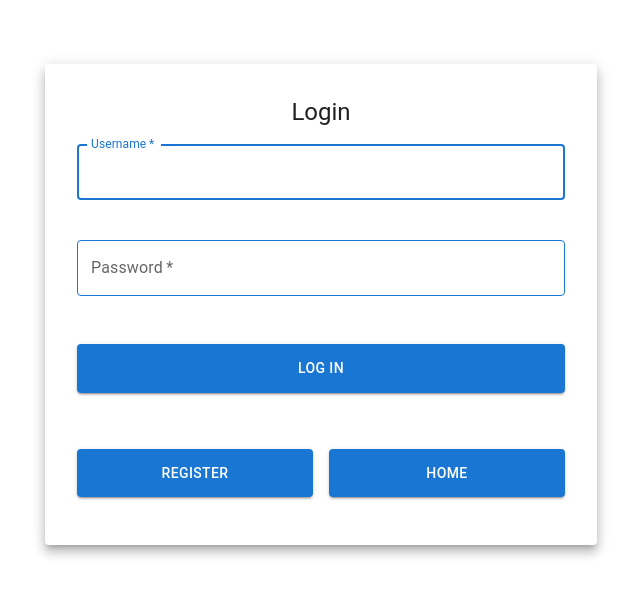
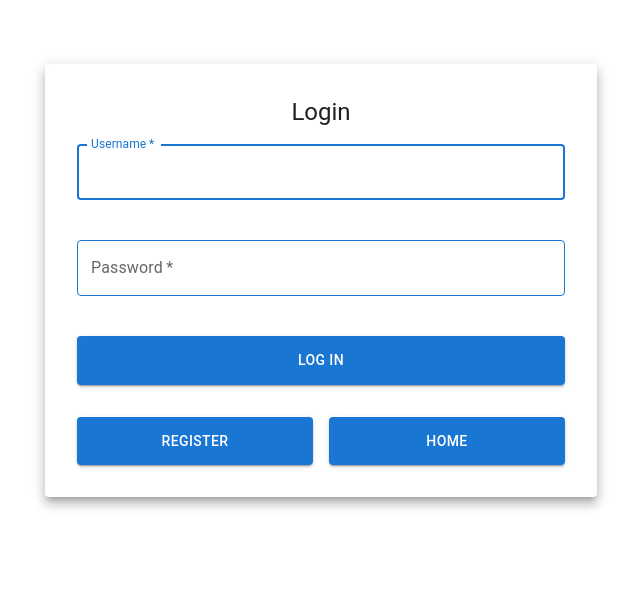
Before and after one commit to gayashan2020/client, a Next.js app: page /login in a window 1280 px wide. Shown: the top 596 px of the page, without its empty margins (319-959 px from the left). Built offline with nearby package versions, Linux system fonts and the light colour scheme.

Commit message:
Update MUI theme in LoginForm and RegisterForm

```diff
--- a/src/components/LoginForm.js
+++ b/src/components/LoginForm.js
@@ -11,54 +11,9 @@ import {
   Container,
   Typography,
 } from "@mui/material";
-import { createTheme, ThemeProvider } from "@mui/material/styles";
+import { ThemeProvider } from "@mui/material/styles";
 import Cookies from "js-cookie";
-
-const theme = createTheme({
-  palette: {
-    primary: {
-      main: "#1976d2", // This is the color you want for the button and the focus
-    },
-  },
-  components: {
-    MuiTextField: {
-      styleOverrides: {
-        root: {
-          "& .MuiOutlinedInput-root": {
-            "& fieldset": {
-              borderColor: "#1976d2", // This is to change the border color
-            },
-            "&:hover fieldset": {
-              borderColor: "#1976d2", // This is to change the border color on hover
-            },
-            "&.Mui-focused fieldset": {
-              borderColor: "#1976d2", // This is to change the border color on focus
-            },
-          },
-        },
-      },
-    },
-    MuiButton: {
-      styleOverrides: {
-        root: {
-          margin: "24px 0 16px", // Replace theme.spacing(3, 0, 2) with the equivalent pixel values
-          backgroundColor: "#1976d2",
-          "&:hover": {
-            backgroundColor: "#115293",
-          },
-        },
-      },
-    },
-    typography: {
-      fontFamily: '"Roboto", "Helvetica", "Arial", sans-serif',
-      fontSize: 14,
-      fontWeightLight: 300,
-      fontWeightRegular: 400,
-      fontWeightMedium: 500,
-      fontWeightBold: 700,
-    },
-  },
-});
+import theme from "@/styles/theme";
 
 export default function LoginForm() {
   const [email, setEmail] = useState("");
--- /dev/null
+++ b/src/styles/theme.js
@@ -0,0 +1,57 @@
+import { createTheme } from '@mui/material/styles';
+
+const theme = createTheme({
+  palette: {
+    primary: {
+      main: "#1976d2", // Color for the LoginForm button and focus
+    },
+    secondary: {
+      main: "#4a4a4a", // Color for the RegisterForm
+    },
+    background: {
+      default: "#e7e7e7", // Light gray background
+    },
+  },
+  components: {
+    MuiTextField: {
+      styleOverrides: {
+        root: {
+          backgroundColor: "#fff", // White background for textfields
+          borderRadius: "4px", // Rounded corners for textfields
+          "& .MuiOutlinedInput-root": {
+            "& fieldset": {
+              borderColor: "#1976d2", // Border color for LoginForm
+            },
+            "&:hover fieldset": {
+              borderColor: "#1976d2", // Border color on hover for LoginForm
+            },
+            "&.Mui-focused fieldset": {
+              borderColor: "#1976d2", // Border color on focus for LoginForm
+            },
+          },
+        },
+      },
+    },
+    MuiButton: {
+      styleOverrides: {
+        root: {
+          marginTop: "16px", // Space above the button
+          backgroundColor: "#1976d2", // Background color for LoginForm button
+          "&:hover": {
+            backgroundColor: "#115293", // Hover color for LoginForm button
+          },
+        },
+      },
+    },
+  },
+  typography: {
+    fontFamily: '"Roboto", "Helvetica", "Arial", sans-serif',
+    fontSize: 14,
+    fontWeightLight: 300,
+    fontWeightRegular: 400,
+    fontWeightMedium: 500,
+    fontWeightBold: 700,
+  },
+});
+
+export default theme;
```
Also changed, not shown: src/components/RegisterForm.js (+2 -38 lines), src/styles/LoginForm.module.css (deleted).
